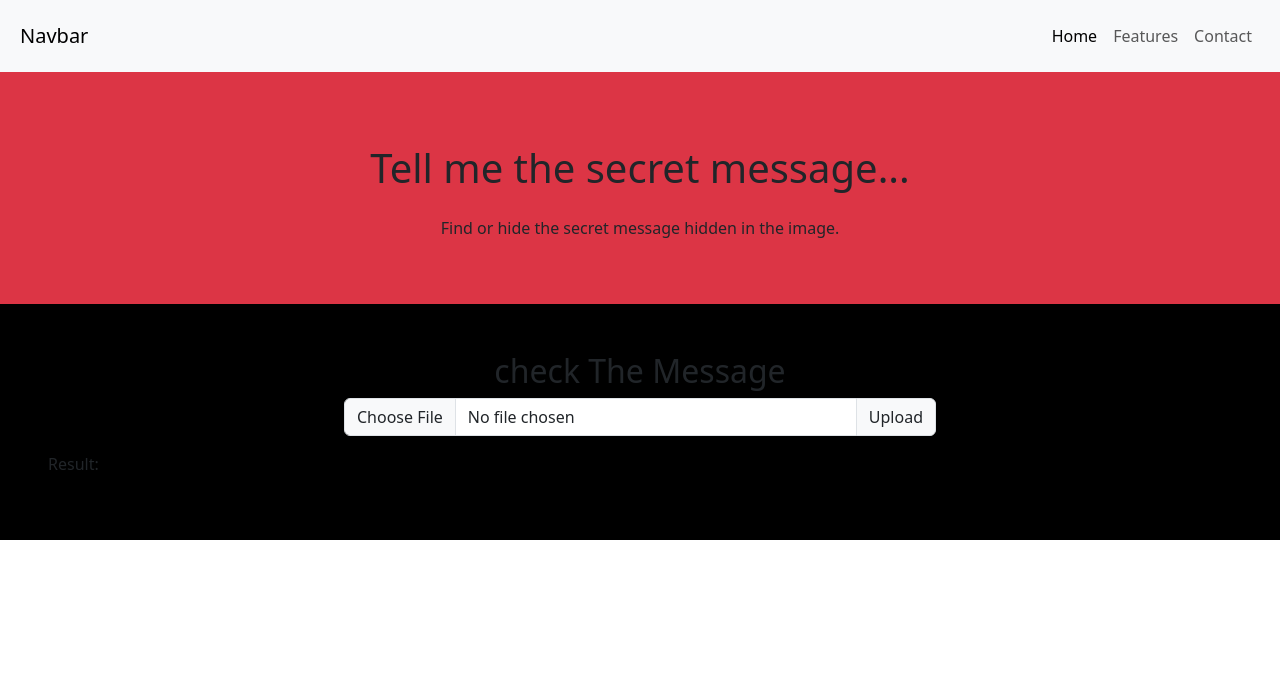
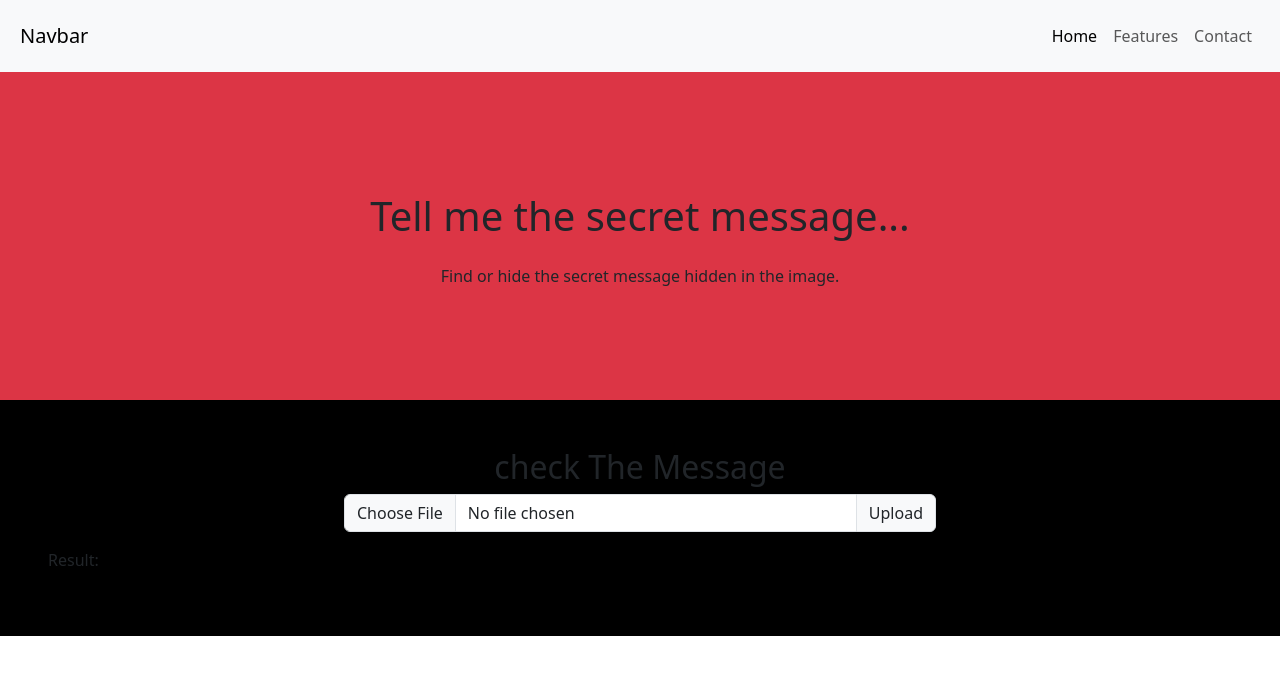
Before and after one commit to Alfdzrii/Steganography-web, a website: page html/index.html in a window 1280 px wide. Drawn offline with nearby package versions, Linux system fonts and the light colour scheme.

Commit message:
second commit

```diff
--- a/html/index.html
+++ b/html/index.html
@@ -38,7 +38,7 @@
     <!-- nav bar -->
 
     <!-- welcome section -->
-    <section class="">
+    <section class="p-xl-5 bg-danger">
       <div class="p-xl-5 bg-danger">
         <h1 class="text-center m-4">Tell me the secret message...</h1>
         <p class="text-center">
```
